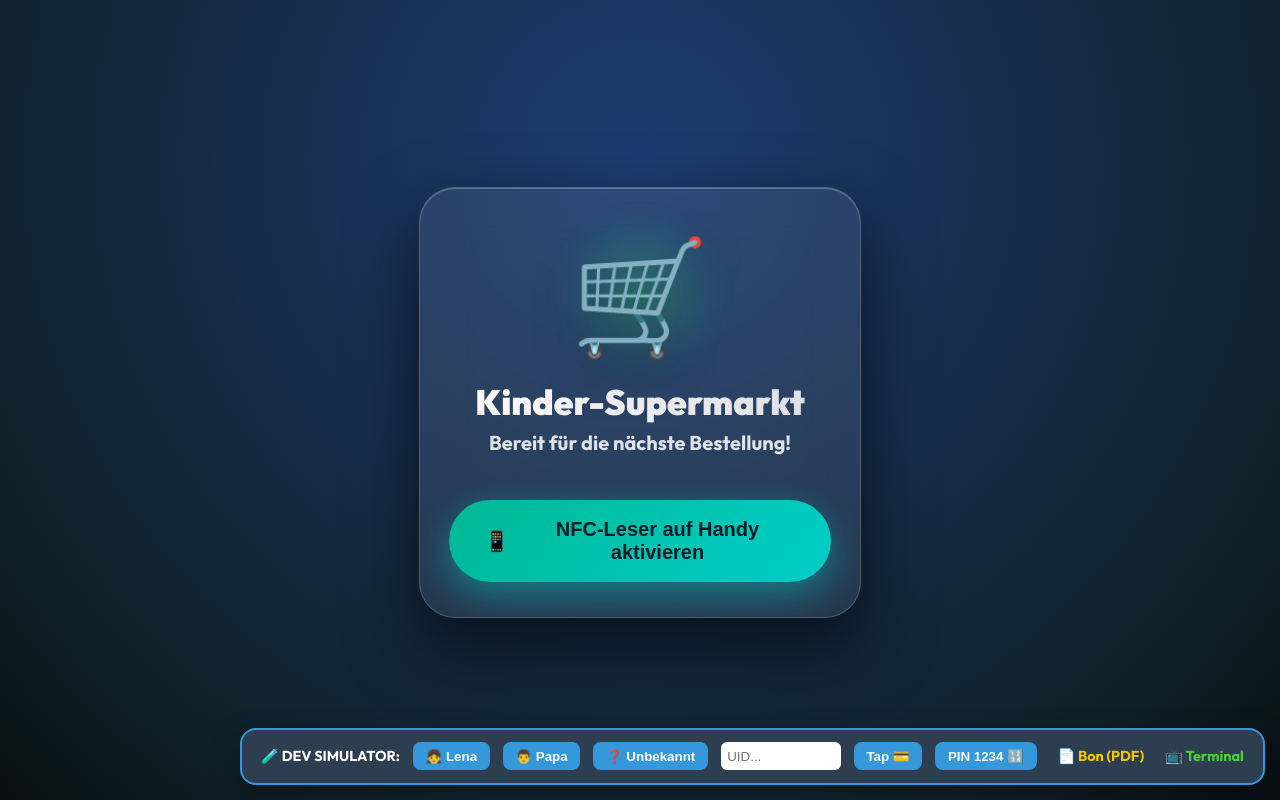
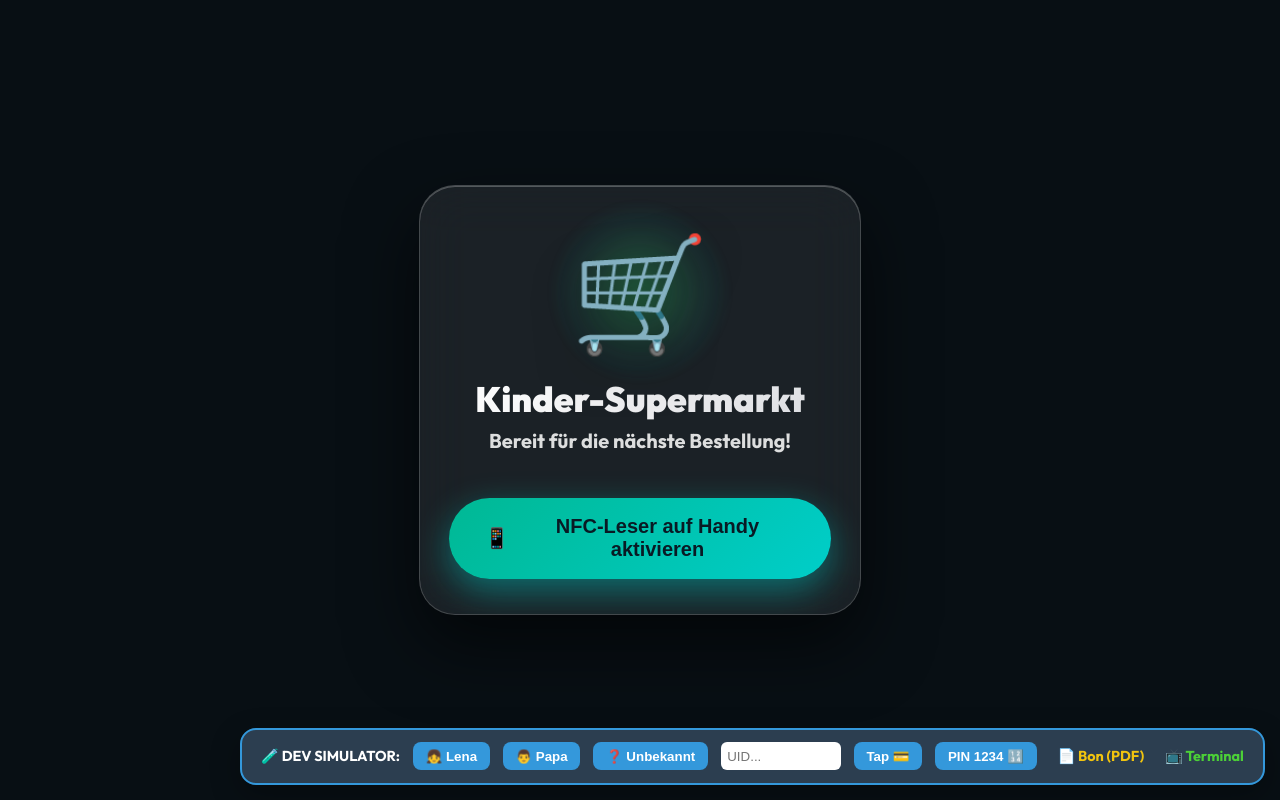
Before and after one commit to Ayakashi97/kids-supermarket, a Flask app: page /terminal in a window 1280 px wide. Run offline with Flask 3, Linux system fonts and the light colour scheme; data comes from the database, SQL or seed files in the repository; some libraries are stand-ins or nearby versions.

Commit message:
feat(pwa): Fullscreen PWA layout, status bar hiding, screen gesture locking, and zero-whitespace 100dvh optimization

```diff
--- a/app/static/css/main.css
+++ b/app/static/css/main.css
@@ -41,6 +41,20 @@ html, body {
 }
 
 /* Fixed fullscreen layout & gesture prevention ONLY for Cashier and Terminal screens */
+html {
+    overscroll-behavior: none !important;
+    overscroll-behavior-x: none !important;
+    overscroll-behavior-y: none !important;
+}
+
+body.cashier-page {
+    background: #1e3c72;
+}
+
+body.terminal-page {
+    background: #080f14;
+}
+
 body.cashier-page, body.terminal-page {
     height: 100vh;
     height: 100dvh;
@@ -55,8 +69,11 @@ body.cashier-page, body.terminal-page {
     bottom: 0;
     touch-action: none;
     overscroll-behavior: none;
+    overscroll-behavior-x: none;
+    overscroll-behavior-y: none;
     user-select: none;
     -webkit-user-select: none;
+    -webkit-touch-callout: none;
     font-size: 20px; /* Minimum 18px kid rule */
 }
 
--- a/app/static/sw.js
+++ b/app/static/sw.js
@@ -1,6 +1,6 @@
 // Service Worker for Kinder-Supermarkt PWA
 // Update SW_VERSION whenever static assets change to force cache refresh
-const SW_VERSION = '2.0.1';
+const SW_VERSION = '2.0.2';
 const CACHE_NAME = `kinder-supermarkt-${SW_VERSION}`;
 
 // Static assets to cache on install for faster repeat loads
--- a/app/templates/base.html
+++ b/app/templates/base.html
@@ -7,7 +7,7 @@
     <meta name="apple-mobile-web-app-capable" content="yes">
     <meta name="apple-mobile-web-app-status-bar-style" content="black-translucent">
     <meta name="apple-mobile-web-app-title" content="Kinder-Supermarkt">
-    <meta name="theme-color" content="#1e3c72">
+    <meta name="theme-color" content="{% block theme_color %}#1e3c72{% endblock %}">
     <link rel="manifest" href="{% block manifest_url %}/manifest.json{% endblock %}">
     <link rel="icon" type="image/png" href="{{ url_for('static', filename='images/favicon.png') }}">
     <link rel="shortcut icon" href="{{ url_for('static', filename='images/favicon.ico') }}">
--- a/app/templates/terminal.html
+++ b/app/templates/terminal.html
@@ -3,6 +3,8 @@
 {% block title %}{{ shop_name }} — Terminal{% endblock %}
 {% block body_class %}terminal-page{% endblock %}
 {% block manifest_url %}/manifest-terminal.json{% endblock %}
+
+{% block theme_color %}#080f14{% endblock %}
 
 {% block head %}
 <link rel="preconnect" href="https://fonts.googleapis.com">
@@ -13,19 +15,34 @@
         box-sizing: border-box;
     }
 
+    html {
+        background: #080f14 !important;
+        height: 100%;
+        overflow: hidden;
+        overscroll-behavior: none;
+    }
+
     body {
         margin: 0;
         padding: 0;
         background: radial-gradient(circle at 50% 20%, #1e3c72 0%, #0f2027 80%, #080f14 100%);
         color: white;
         font-family: 'Outfit', -apple-system, BlinkMacSystemFont, sans-serif;
-        min-height: 100vh;
-        min-height: 100dvh;
+        height: 100vh;
+        height: 100dvh;
+        width: 100vw;
         display: flex;
         flex-direction: column;
         align-items: center;
         justify-content: center;
-        overflow: hidden;
+        overflow: hidden !important;
+        position: fixed;
+        top: 0;
+        left: 0;
+        right: 0;
+        bottom: 0;
+        touch-action: none;
+        overscroll-behavior: none;
         user-select: none;
         -webkit-user-select: none;
         -webkit-tap-highlight-color: transparent;
@@ -59,18 +76,19 @@
         box-shadow: 0 8px 25px rgba(0, 0, 0, 0.35);
     }
 
-    /* Outer Wrapper for 100% Mobile Center with breathable top & bottom spacing */
+    /* Outer Wrapper for 100% Mobile Center with zero-whitespace safe-area bounds */
     .terminal-viewport-wrapper {
         width: 100%;
         max-width: 480px;
-        padding: max(15px, env(safe-area-inset-top)) 1.2rem max(35px, env(safe-area-inset-bottom)) 1.2rem;
+        height: 100dvh;
+        max-height: 100dvh;
+        padding: max(15px, env(safe-area-inset-top)) 1.2rem max(15px, env(safe-area-inset-bottom)) 1.2rem;
         display: flex;
         flex-direction: column;
         align-items: center;
         justify-content: center;
         box-sizing: border-box;
-        margin-top: 55px;
-        margin-bottom: 30px;
+        margin: 0 auto;
     }
 
     /* Modern Glassmorphic Main Card */
@@ -540,6 +558,40 @@
 {% block scripts %}
 <script src="https://cdn.socket.io/4.7.4/socket.io.min.js"></script>
 <script>
+// Lock PWA screen: Prevent edge back-swipe gestures, history navigation, and pull-to-refresh
+(function lockPwaScreen() {
+    try {
+        history.pushState(null, null, location.href);
+        window.addEventListener('popstate', function() {
+            history.pushState(null, null, location.href);
+        });
+    } catch (e) {}
+
+    document.addEventListener('touchstart', function(e) {
+        if (e.touches && e.touches.length > 0) {
+            const x = e.touches[0].clientX;
+            if (x < 25 || x > (window.innerWidth - 25)) {
+                e.preventDefault();
+            }
+        }
+    }, { passive: false });
+
+    document.addEventListener('touchmove', function(e) {
+        let el = e.target;
+        let isScrollable = false;
+        while (el && el !== document.body) {
+            if (el.scrollHeight > el.clientHeight && (getComputedStyle(el).overflowY === 'auto' || getComputedStyle(el).overflowY === 'scroll')) {
+                isScrollable = true;
+                break;
+            }
+            el = el.parentElement;
+        }
+        if (!isScrollable) {
+            e.preventDefault();
+        }
+    }, { passive: false });
+})();
+
 let termPin = "";
 const screenTimeoutSec = parseInt("{{ screen_timeout or 30 }}");
 const showNfcToastSetting = "{{ show_nfc_toast or 'true' }}" === "true";
```
Also changed, not shown: app/static/js/cashier.js (+33 -4 lines), app/static/manifest-terminal.json (+6 -3 lines), app/static/manifest.json.
